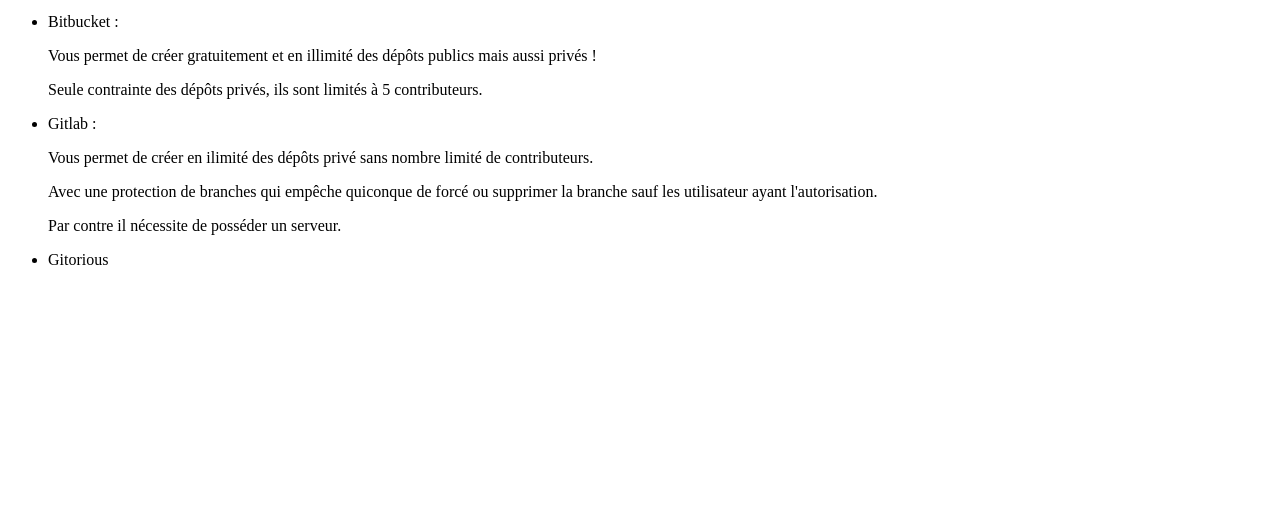
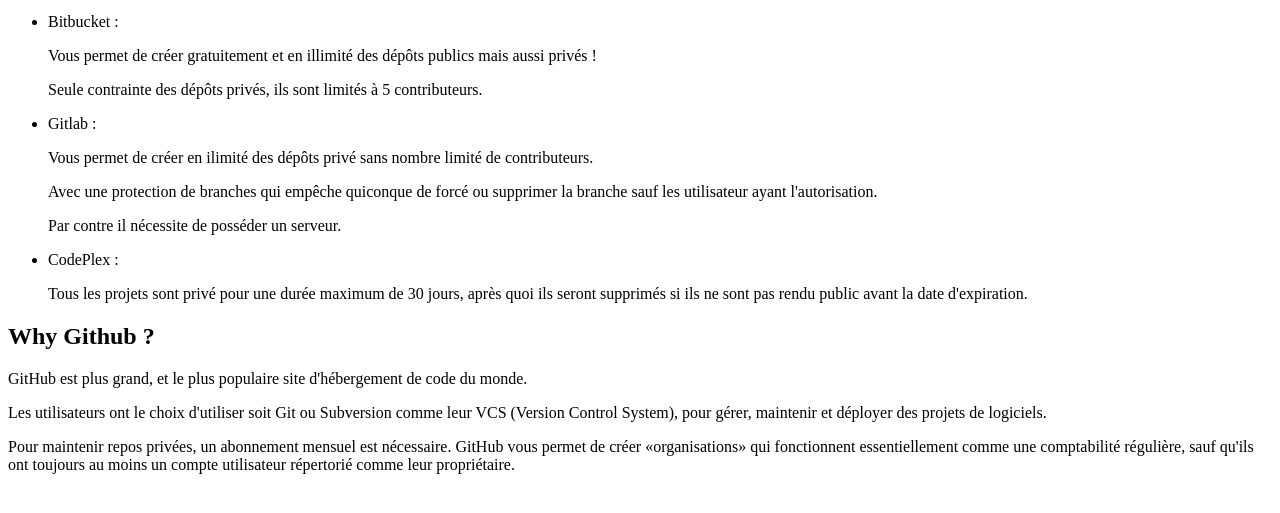
Before and after one commit to dacos-s/Projet, a plain HTML site: page index.html in a window 1280 px wide. Shown: the part 137-650 px from the top of the page. Drawn offline with Linux system fonts and the light colour scheme.

Commit message:
Update index.html

```diff
--- a/index.html
+++ b/index.html
@@ -23,7 +23,17 @@
     </ul>
 
     <ul>
-        <li>Gitorious</li>
+        <li>CodePlex :</li>
+        <p> Tous les projets sont  privé pour une durée maximum de 30 jours, après quoi ils seront supprimés si ils ne sont  pas rendu public avant la date d'expiration.</p>
+    </ul>
+
+            <h2>Why Github ?</h2>
+            <p>GitHub est plus grand, et le plus populaire site d'hébergement de code du monde.</p>
+             <p>Les utilisateurs ont le choix d'utiliser soit Git ou Subversion comme leur VCS (Version Control System), pour gérer, maintenir et déployer des projets de logiciels.</p>
+             Pour maintenir repos privées, un abonnement mensuel est nécessaire. GitHub vous permet de créer «organisations» qui fonctionnent essentiellement comme une comptabilité régulière, sauf qu'ils ont toujours au moins un compte utilisateur répertorié comme leur propriétaire.</p>
 
     </body>
 </html>
+
+    </body>
+</html>
```
